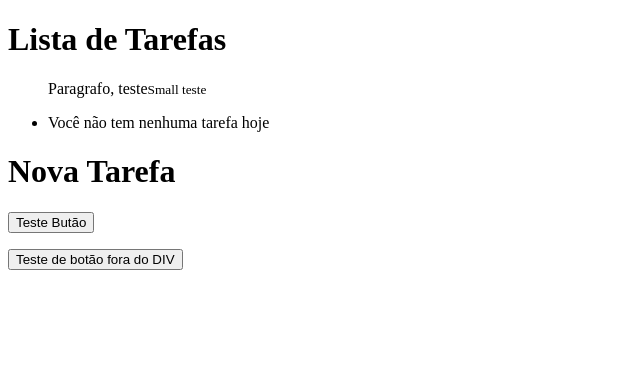
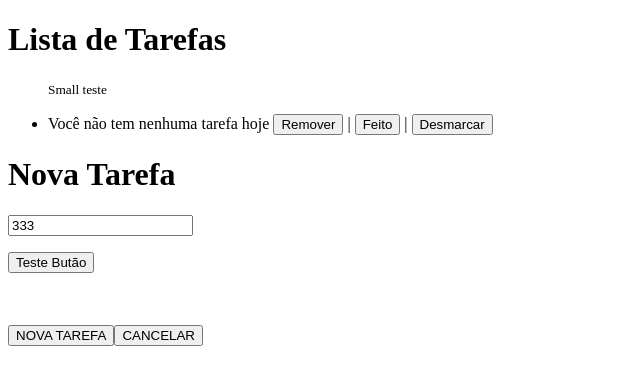
Before and after one commit to darthrodolfo/angular-todoapp, an Angular app in the folder todo-app/: page / in a window 1280 px wide. Shown: the top 384 px of the page, without its empty margins (0-640 px from the left). Built offline with nearby package versions, Linux system fonts and the light colour scheme.

Commit message:
Adding more basic layout structure and beginning "viewModel code.

```diff
--- a/todo-app/src/app/app.component.html
+++ b/todo-app/src/app/app.component.html
@@ -1,12 +1,24 @@
 <h1>Lista de Tarefas</h1>
-<ul><p>Paragrafo, teste<small>Small teste</small>
-</p>
-<li>Você não tem nenhuma tarefa hoje</li>
+<ul>
+  <p>
+    <small>Small teste</small>
+  </p>
+  <li>Você não tem nenhuma tarefa hoje
+    <button><i class="far fa-trash-alt"></i>Remover</button> |
+    <button><i class="far fa-check-circle"></i>Feito</button> |
+    <button><i class="fas fa-check-circle"></i>Desmarcar</button>
+  </li>
 </ul>
 
 <div>
   <h1>Nova Tarefa</h1>
-  <p><button>Teste Butão</button></p>
+  <form [formGroup]="taskForm">
+    <input type="text" placeholder="Título da Tarefa" maxlength="60" formControlName="title"><br>
+    <small></small>
+    <p><button>Teste Butão</button></p>
+  </form>
+  <br><br>
 </div>
 
-<button>Teste de botão fora do DIV</button>
+<button><i class="fas fa-plus-circle"></i>NOVA TAREFA</button>
+<button><i class="fas fa-times"></i>CANCELAR</button>
--- a/todo-app/src/app/app.component.ts
+++ b/todo-app/src/app/app.component.ts
@@ -1,4 +1,5 @@
 import { Component } from '@angular/core';
+import { FormBuilder, FormGroup, Validators } from '@angular/forms';
 
 @Component({
   selector: 'app-root',
@@ -7,4 +8,39 @@ import { Component } from '@angular/core';
 })
 export class AppComponent {
   title = 'todo-app';
+  public taskForm: FormGroup;
+  public Todos: [] = [];
+  public appState: AppStateList = AppStateList.HOME;
+
+
+  constructor(private formBuilder: FormBuilder) {
+    this.taskForm = this.formBuilder.group({
+      title:['333', Validators.compose([
+      Validators.maxLength(60),
+       Validators.minLength(3),
+        Validators.required,
+      ])]
+      });
+      //this.load();
+  }
+
+  changeAppState(newState: AppStateList) {
+    this.appState = newState;
+  }
+  addTask() {}
+  removeTask() {}
+  clearForm() {
+    this.taskForm.reset();
+  }
+  markAsDone() {}
+  markAsUndone() {}
+  saveTask() {}
+  load() {}
+
+
 }
+
+enum AppStateList {
+  HOME = 'home',
+  NOVA_TAREFA = 'nova_tarefa'
+}
--- a/todo-app/src/app/app.module.ts
+++ b/todo-app/src/app/app.module.ts
@@ -1,5 +1,6 @@
 import { NgModule } from '@angular/core';
 import { BrowserModule } from '@angular/platform-browser';
+import { FormsModule, ReactiveFormsModule } from '@angular/forms';
 
 import { AppComponent } from './app.component';
 
@@ -8,7 +9,9 @@ import { AppComponent } from './app.component';
     AppComponent
   ],
   imports: [
-    BrowserModule
+    BrowserModule,
+    FormsModule,
+    ReactiveFormsModule,
   ],
   providers: [],
   bootstrap: [AppComponent]
```
